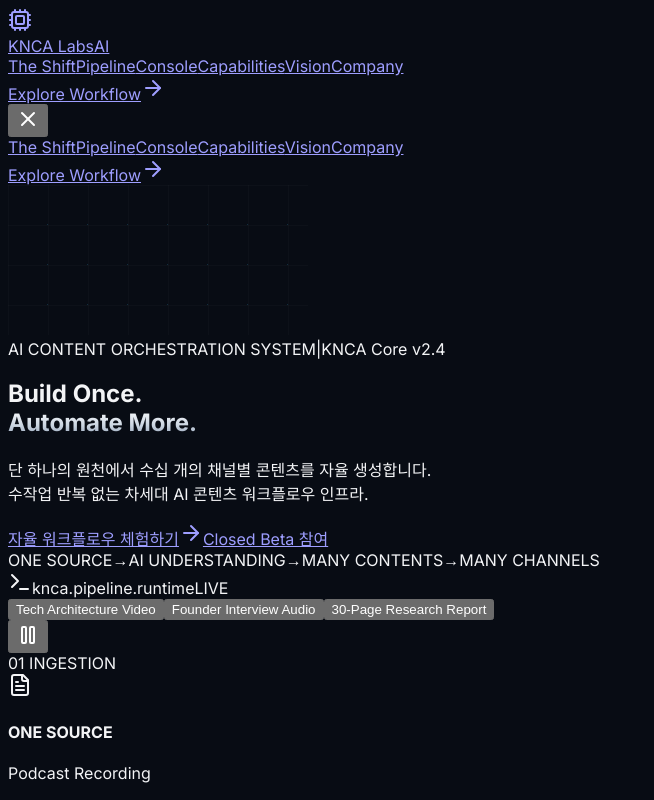
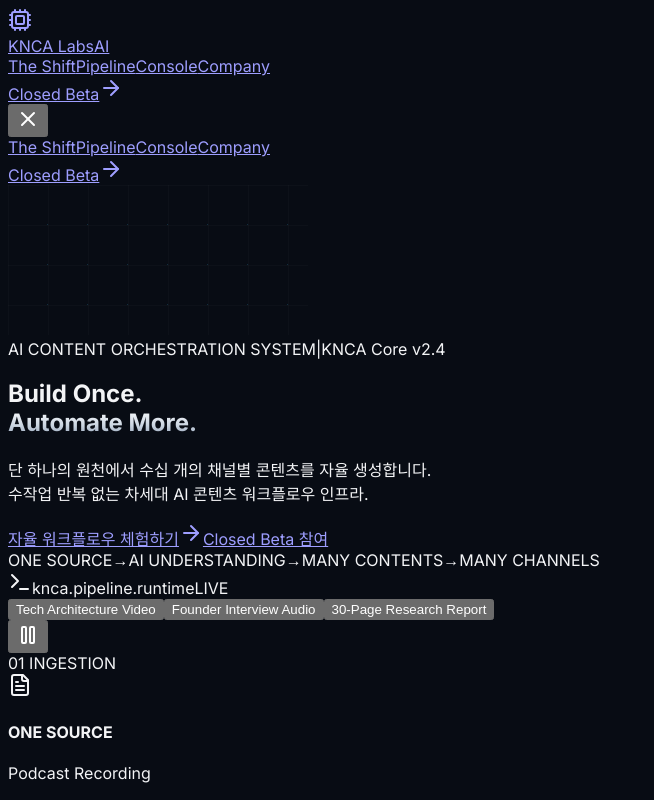
Before and after one commit to kncalabs/kncalabs, a Next.js app: page / in a window 1280 px wide. Both pictures are taken after a click on the button 28 px from the left and 120 px from the top of the page. Shown: the top 800 px of the page, without its empty margins (0-654 px from the left). Built offline with nearby package versions, Linux system fonts and the light colour scheme; a web font is replaced by a local one.

Commit message:
refactor(story): ruthlessly eliminate documentation bloat into a laser-focused 5-chapter AI product narrative

```diff
--- a/src/app/page.tsx
+++ b/src/app/page.tsx
@@ -1,11 +1,8 @@
 import Navbar from "@/components/Navbar";
 import Hero from "@/components/Hero";
-import ProblemFriction from "@/components/ProblemFriction";
 import TheShift from "@/components/TheShift";
 import HowItWorks from "@/components/HowItWorks";
 import ProductVisualization from "@/components/ProductVisualization";
-import Capabilities from "@/components/Capabilities";
-import FutureVision from "@/components/FutureVision";
 import AboutSection from "@/components/AboutSection";
 import WaitlistCTA from "@/components/WaitlistCTA";
 import Footer from "@/components/Footer";
@@ -16,34 +13,25 @@
     <main className="min-h-screen relative bg-[#080c14] overflow-hidden">
       <Navbar />
 
-      {/* 1. Hero: AI Content Orchestration System (First 5-Sec AI Experience) */}
+      {/* 1. HERO ENGINE: The 5-Second AI Punch & Live Interactive Orchestrator */}
       <Hero />
 
-      {/* 2. The Problem: The Manual Content Treadmill */}
-      <ProblemFriction />
-
-      {/* 3. The Paradigm Shift: From Content Creation to Content Systems */}
+      {/* 2. THE SHIFT: Old Manual Loop vs KNCA Autonomous AI System */}
       <TheShift />
 
-      {/* 4. The Core Pipeline: 4-Stage Connected Workflow Engine */}
+      {/* 3. HOW IT WORKS: 4-Stage Continuous Workflow Architecture (Capture -> Understand -> Transform -> Distribute) */}
       <HowItWorks />
 
-      {/* 5. Live Simulation Console: Interactive URL Ingestion & Dispatched Outputs */}
+      {/* 4. THE LIVE CONSOLE: Real Ingestion & Multi-Format Output Simulation */}
       <ProductVisualization />
 
-      {/* 6. Capabilities: Autonomous AI Architecture Specs */}
-      <Capabilities />
-
-      {/* 7. Future Vision & Flywheel: Content Becoming Infrastructure */}
-      <FutureVision />
-
-      {/* 8. Corporate Trust & Integrity: Stay C Jeju (Founded 2023) */}
+      {/* 5. ABOUT & INTEGRITY: Authentic Company Behind the AI (Stay C Jeju, Founded 2023) */}
       <AboutSection />
 
-      {/* 9. Final Conversion & Closed Beta Access */}
+      {/* 6. CONVERSION: Closed Beta Access & Direct Contact */}
       <WaitlistCTA />
 
-      {/* Footer & Navigation Controls */}
+      {/* Minimalist Footer */}
       <Footer />
       <BackToTop />
     </main>
--- a/src/components/Navbar.tsx
+++ b/src/components/Navbar.tsx
@@ -17,8 +17,6 @@
         "the-shift",
         "how-it-works",
         "product-visualization",
-        "capabilities",
-        "future-vision",
         "about",
         "waitlist"
       ];
@@ -68,7 +66,7 @@
           </Link>
 
           {/* Middle/Right Active Nav Links aligned with Information Architecture */}
-          <nav className="hidden md:flex items-center gap-6">
+          <nav className="hidden md:flex items-center gap-7">
             <Link
               href="#the-shift"
               className={`text-sm font-medium transition-colors ${
@@ -96,24 +94,6 @@
               Console
             </Link>
             <Link
-              href="#capabilities"
-              className={`text-sm font-medium transition-colors ${
-                activeSection === "capabilities" ? "text-sky-400 font-bold" : "text-slate-300 hover:text-white"
-              }`}
-            >
-              Capabilities
-            </Link>
-            <Link
-              href="#future-vision"
-              className={`text-sm font-medium transition-colors ${
-                activeSection === "future-vision"
-                  ? "text-sky-400 font-bold"
-                  : "text-slate-300 hover:text-white"
-              }`}
-            >
-              Vision
-            </Link>
-            <Link
               href="#about"
               className={`text-sm font-medium transition-colors ${
                 activeSection === "about" ? "text-sky-400 font-bold" : "text-slate-300 hover:text-white"
@@ -126,10 +106,10 @@
           {/* Right CTA Button: Explore Workflow */}
           <div className="hidden md:flex items-center gap-4">
             <Link
-              href="#how-it-works"
+              href="#waitlist"
               className="relative inline-flex items-center gap-2 text-sm font-semibold text-white bg-slate-900 hover:bg-slate-800 border border-slate-700/80 hover:border-slate-600 px-4.5 py-2 rounded-xl transition-all"
             >
-              <span>Explore Workflow</span>
+              <span>Closed Beta</span>
               <ArrowRight className="w-4 h-4 text-sky-400" />
             </Link>
           </div>
@@ -172,20 +152,6 @@
               Console
             </Link>
             <Link
-              href="#capabilities"
-              onClick={() => setMobileMenuOpen(false)}
-              className="block text-sm font-medium text-slate-300 hover:text-white px-2 py-1"
-            >
-              Capabilities
-            </Link>
-            <Link
-              href="#future-vision"
-              onClick={() => setMobileMenuOpen(false)}
-              className="block text-sm font-medium text-slate-300 hover:text-white px-2 py-1"
-            >
-              Vision
-            </Link>
-            <Link
               href="#about"
               onClick={() => setMobileMenuOpen(false)}
               className="block text-sm font-medium text-slate-300 hover:text-white px-2 py-1"
@@ -194,11 +160,11 @@
             </Link>
             <div className="pt-2">
               <Link
-                href="#how-it-works"
+                href="#waitlist"
                 onClick={() => setMobileMenuOpen(false)}
                 className="w-full inline-flex items-center justify-center gap-2 text-sm font-semibold text-white bg-slate-900 border border-slate-800 px-4 py-2.5 rounded-xl"
               >
-                <span>Explore Workflow</span>
+                <span>Closed Beta</span>
                 <ArrowRight className="w-4 h-4 text-sky-400" />
               </Link>
             </div>
```
